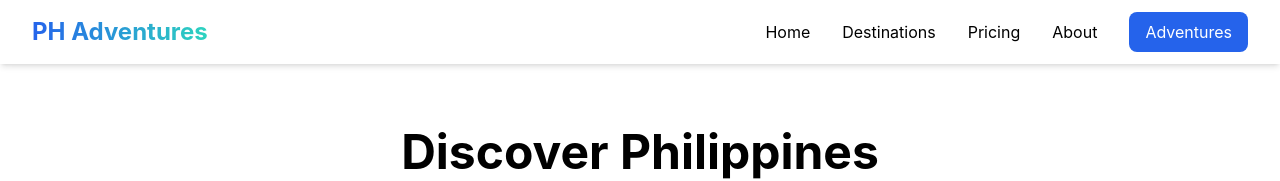
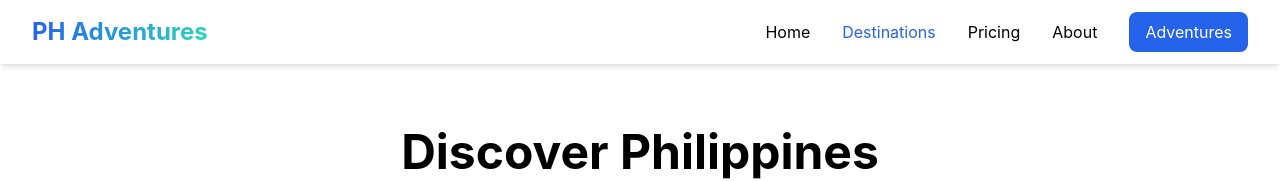
Before and after one commit to Vincent-star-hub/phadventure, a React (Create React App) app: page /phadventure/destinations in a window 1280 px wide. Shown: the top 181 px of the page. Built offline with nearby package versions, Linux system fonts and the light colour scheme.

Commit message:
changed the method for routing to display webpages

```diff
--- a/src/App.js
+++ b/src/App.js
@@ -1,6 +1,5 @@
-// App.jsx
 import React, { useEffect } from "react";
-import { BrowserRouter, Routes, Route, useLocation } from "react-router-dom";
+import { BrowserRouter, Routes, Route, useNavigate } from "react-router-dom";
 import Layout from "./components/Layout";
 import Home from "./pages/Home";
 import Adventures from "./pages/Adventures";
@@ -10,11 +9,11 @@ import About from "./pages/About";
 
 // ScrollToTop Component to scroll the page to the top on route change
 const ScrollToTop = () => {
-  const { pathname } = useLocation();
+  const navigate = useNavigate();
 
   useEffect(() => {
     window.scrollTo(0, 0);
-  }, [pathname]);
+  }, [navigate]);
 
   return null;
 };
@@ -23,15 +22,15 @@ const App = () => {
   return (
     <BrowserRouter basename="/phadventure">
       <ScrollToTop />
-      <Layout>
-        <Routes>
-          <Route path="/phadventure" element={<Home />} />
-          <Route path="/adventures" element={<Adventures />} />
-          <Route path="/destinations" element={<Destinations />} />
-          <Route path="/pricing" element={<Pricing />} />
-          <Route path="/about" element={<About />} />
-        </Routes>
-      </Layout>
+      <Routes>
+        <Route path="/" element={<Layout />}>
+          <Route index element={<Home />} />
+          <Route path="adventures" element={<Adventures />} />
+          <Route path="destinations" element={<Destinations />} />
+          <Route path="pricing" element={<Pricing />} />
+          <Route path="about" element={<About />} />
+        </Route>
+      </Routes>
     </BrowserRouter>
   );
 };
--- a/src/components/Layout.js
+++ b/src/components/Layout.js
@@ -1,5 +1,5 @@
-import React, { use, useEffect, useState } from "react";
-import { useLocation } from "react-router-dom"; // Import useLocation from react-router-dom
+import React, { useState, useEffect } from "react";
+import { Link, Outlet, useLocation } from "react-router-dom";
 import {
   Menu,
   X,
@@ -10,21 +10,19 @@ import {
   Phone,
 } from "lucide-react";
 
-const Layout = ({ children }) => {
+const Layout = () => {
   const [isMenuOpen, setIsMenuOpen] = useState(false);
-  const [lastScrollY, setLastScrollY] = useState(0); // To track scroll position
-  const [isNavbarVisible, setIsNavbarVisible] = useState(true); // To control navbar visibility
-  const location = useLocation(); // Get current location to determine the active page
+  const [lastScrollY, setLastScrollY] = useState(0);
+  const [isNavbarVisible, setIsNavbarVisible] = useState(true);
+  const location = useLocation();
 
   const handleScroll = () => {
     if (window.scrollY > lastScrollY) {
-      // Scrolling down
       setIsNavbarVisible(false);
     } else {
-      // Scrolling up
       setIsNavbarVisible(true);
     }
-    setLastScrollY(window.scrollY); // Update the scroll position
+    setLastScrollY(window.scrollY);
   };
 
   useEffect(() => {
@@ -34,20 +32,21 @@ const Layout = ({ children }) => {
     };
   }, [lastScrollY]);
 
-  const toggleMenu = () => {
-    setIsMenuOpen(!isMenuOpen);
-  };
+  const navItems = [
+    { path: "/", label: "Home" },
+    { path: "/destinations", label: "Destinations" },
+    { path: "/pricing", label: "Pricing" },
+    { path: "/about", label: "About" },
+    { path: "/adventures", label: "Adventures", isButton: true },
+  ];
 
-  // Function to determine the class for the navbar based on the current location
-  const getNavbarClass = () => {
-    return location.pathname === "/"
-      ? "text-white" // White text for homepage
-      : "text-black"; // Black text for other pages
+  const isActive = (path) => {
+    return location.pathname === path;
   };
 
   return (
     <div className="min-h-screen flex flex-col">
-      {/* Navbar */}
+      {/* Navigation */}
       <nav
         className={`fixed w-full bg-transparent backdrop-blur-sm z-50 shadow-md transition-transform duration-300 ${
           isNavbarVisible ? "transform translate-y-0" : "-translate-y-16"
@@ -55,88 +54,74 @@ const Layout = ({ children }) => {
       >
         <div className="max-w-7xl mx-auto px-4 sm:px-6 lg:px-8">
           <div className="flex items-center justify-between h-16">
-            {/* Logo */}
-            <div className="flex-shrink-0">
-              <a href="/" rel="noopener noreferrer">
-                <span
-                  className={`text-2xl font-bold bg-gradient-to-r from-blue-600 to-teal-400 bg-clip-text text-transparent`}
-                >
+            <Link to="/" className="flex-shrink-0">
+              <span className="text-2xl font-bold bg-gradient-to-r from-blue-600 to-teal-400 bg-clip-text text-transparent">
                 PH Adventures
               </span>
-              </a>
-            </div>
+            </Link>
 
-            {/* Desktop Menu */}
-            <div className="hidden md:block">
-              <div className="ml-10 flex items-center space-x-8">
-                <a
-                  href="/"
-                  className={`hover:text-blue-600 transition-colors ${getNavbarClass()}`}
+            {/* Mobile Menu Button */}
+            <button
+              className="md:hidden hover:text-blue-600 transition-colors"
+              onClick={() => setIsMenuOpen(!isMenuOpen)}
             >
-                  Home
-                </a>
-                <a
-                  href="/destinations"
-                  className={`hover:text-blue-600 transition-colors ${getNavbarClass()}`}
+              {isMenuOpen ? <X size={24} /> : <Menu size={24} />}
+            </button>
+
+            {/* Desktop Navigation */}
+            <div className="hidden md:flex items-center space-x-8">
+              {navItems.map((item) => (
+                <Link
+                  key={item.path}
+                  to={item.path}
+                  className={`
+                    transition-colors
+                    ${
+                      item.isButton
+                        ? "bg-blue-600 text-white px-4 py-2 rounded-lg hover:bg-blue-700"
+                        : isActive(item.path)
+                        ? "text-blue-600"
+                        : "hover:text-blue-600"
+                    }
+                  `}
                 >
-                  Destinations
-                </a>
-                <a
-                  href="/pricing"
-                  className={`hover:text-blue-600 transition-colors ${getNavbarClass()}`}
-                >
-                  Pricing
-                </a>
-                <a
-                  href="/about"
-                  className={`hover:text-blue-600 transition-colors ${getNavbarClass()}`}
-                >
-                  About
-                </a>
-                <button className="bg-blue-600 text-white px-4 py-2 rounded-lg hover:bg-blue-700 transition-colors">
-                  <a href="/adventures">Adventures</a>
-                </button>
+                  {item.label}
+                </Link>
+              ))}
             </div>
           </div>
 
-            {/* Mobile menu button */}
-            <div className="md:hidden">
-              <button
-                onClick={toggleMenu}
-                className={`hover:text-blue-600 transition-colors`}
-              >
-                {isMenuOpen ? <X size={24} /> : <Menu size={24} />}
-              </button>
-            </div>
-          </div>
-        </div>
-
-        {/* Mobile Menu */}
+          {/* Mobile Navigation Menu */}
           {isMenuOpen && (
             <div className="md:hidden bg-white border-t">
               <div className="px-2 pt-2 pb-3 space-y-1">
-              <a href="/" className={`block px-3 py-2 `}>
-                Home
-              </a>
-              <a href="/destinations" className={`block px-3 py-2 `}>
-                Destinations
-              </a>
-              <a href="/pricing" className={`block px-3 py-2 `}>
-                Pricing
-              </a>
-              <a href="/about" className={`block px-3 py-2 `}>
-                About
-              </a>
-              <button className="w-full text-left px-3 py-2 bg-blue-600 text-white rounded-lg hover:bg-blue-700 transition-colors">
-                <a href="/adventures">Adventure</a>
-              </button>
+                {navItems.map((item) => (
+                  <Link
+                    key={item.path}
+                    to={item.path}
+                    className={`
+                      block px-3 py-2
+                      ${
+                        item.isButton
+                          ? "bg-blue-600 text-white rounded-lg hover:bg-blue-700"
+                          : ""
+                      }
+                    `}
+                    onClick={() => setIsMenuOpen(false)}
+                  >
+                    {item.label}
+                  </Link>
+                ))}
               </div>
             </div>
           )}
+        </div>
       </nav>
 
       {/* Main Content */}
-      <main>{children}</main>
+      <main>
+        <Outlet />
+      </main>
 
       {/* Footer */}
       <footer className="bg-gray-900 text-white">
@@ -162,32 +147,16 @@ const Layout = ({ children }) => {
             <div>
               <h4 className="text-lg font-semibold mb-4">Quick Links</h4>
               <ul className="space-y-2">
-                <li>
-                  <a href="/about" className="text-gray-400 hover:text-white">
-                    About Us
-                  </a>
-                </li>
-                <li>
-                  <a
-                    href="/adventures"
+                {navItems.map((item) => (
+                  <li key={item.path}>
+                    <Link
+                      to={item.path}
                       className="text-gray-400 hover:text-white"
                     >
-                    Adventures
-                  </a>
+                      {item.label}
+                    </Link>
                   </li>
-                <li>
-                  <a
-                    href="/destinations"
-                    className="text-gray-400 hover:text-white"
-                  >
-                    Destinations
-                  </a>
-                </li>
-                <li>
-                  <a href="/pricing" className="text-gray-400 hover:text-white">
-                    Pricing
-                  </a>
-                </li>
+                ))}
               </ul>
             </div>
 
@@ -195,38 +164,21 @@ const Layout = ({ children }) => {
             <div>
               <h4 className="text-lg font-semibold mb-4">Adventures</h4>
               <ul className="space-y-2">
-                <li>
-                  <a
-                    href="/adventures"
+                {[
+                  "Scuba Diving",
+                  "Surfing",
+                  "Canyoneering",
+                  "Island Hopping",
+                ].map((activity) => (
+                  <li key={activity}>
+                    <Link
+                      to="/adventures"
                       className="text-gray-400 hover:text-white"
                     >
-                    Scuba Diving
-                  </a>
+                      {activity}
+                    </Link>
                   </li>
-                <li>
-                  <a
-                    href="/adventures"
-                    className="text-gray-400 hover:text-white"
-                  >
-                    Surfing
-                  </a>
-                </li>
-                <li>
-                  <a
-                    href="/adventures"
-                    className="text-gray-400 hover:text-white"
-                  >
-                    Canyoneering
-                  </a>
-                </li>
-                <li>
-                  <a
-                    href="/adventures"
-                    className="text-gray-400 hover:text-white"
-                  >
-                    Island Hopping
-                  </a>
-                </li>
+                ))}
               </ul>
             </div>
 
@@ -247,7 +199,10 @@ const Layout = ({ children }) => {
           </div>
 
           <div className="border-t border-gray-800 mt-8 pt-8 text-center text-gray-400">
-            <p>© 2014 PH Adventures. All rights reserved.</p>
+            <p>
+              &copy; {new Date().getFullYear()} PH Adventures. All rights
+              reserved.
+            </p>
           </div>
         </div>
       </footer>
```
Lines whose indentation alone changed are shown as unchanged.
